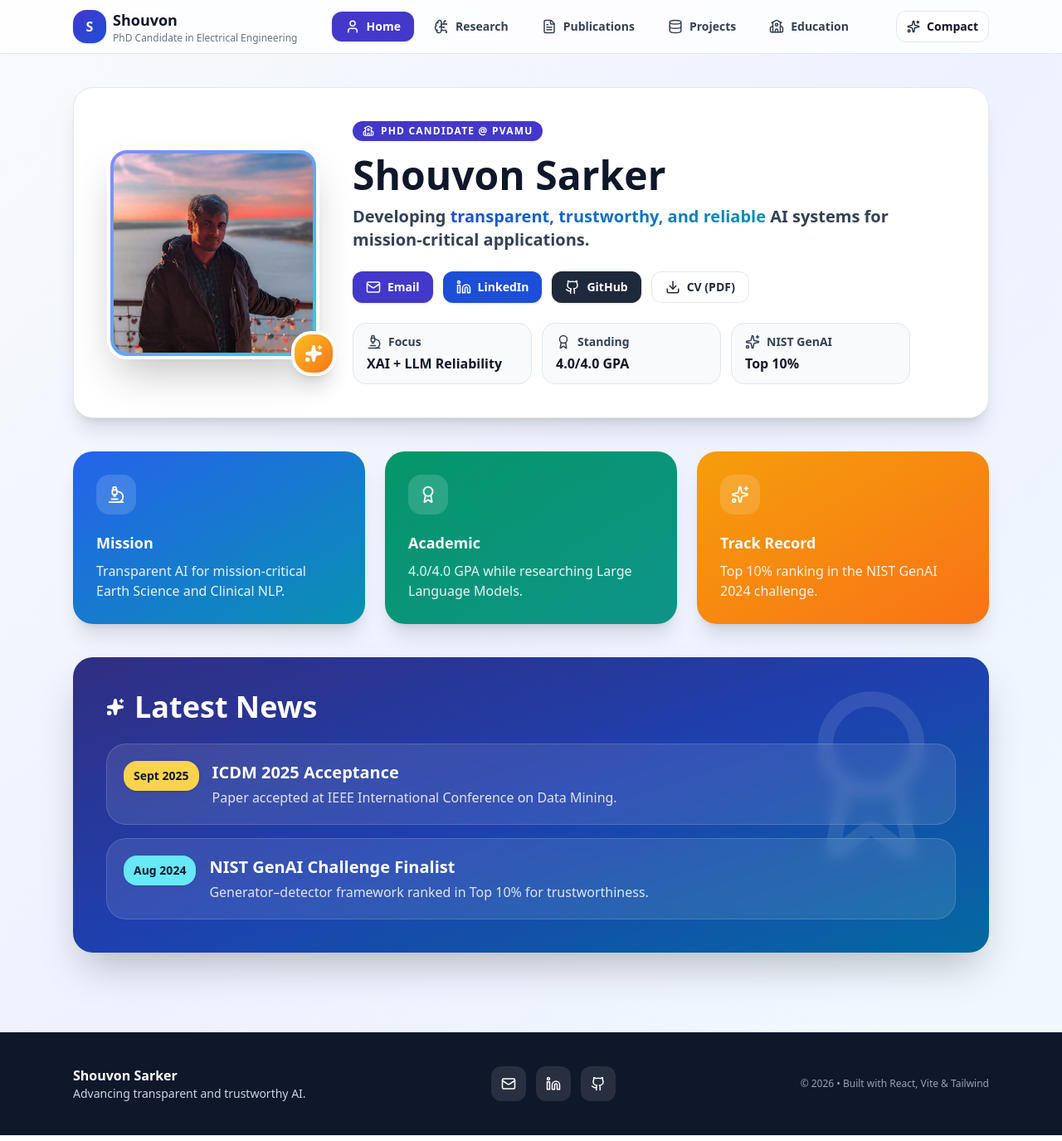
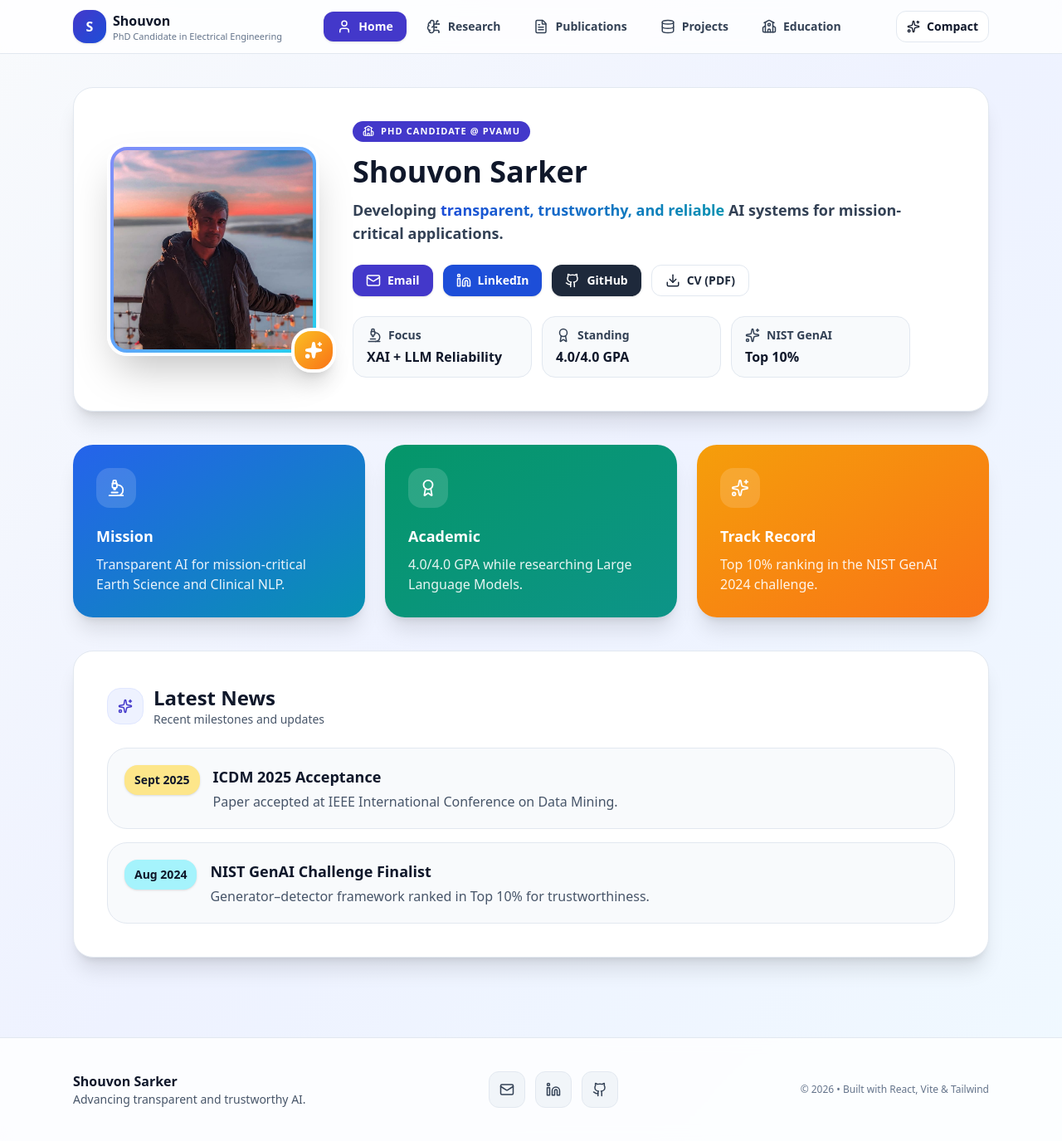
Before and after one commit to shovon095/shovon095.github.io, a React (Vite) app: page / in a window 1280 px wide. Shown: the whole page at 83% size. Built offline with nearby package versions, Linux system fonts and the light colour scheme.

Commit message:
Refine typography and enforce light theme in App.jsx

```diff
--- a/src/App.jsx
+++ b/src/App.jsx
@@ -23,8 +23,8 @@ import profilePic from "./assets/shouvon.jpg";
 /**
  * Comprehensive single-file App.jsx
  * - Multi-page routing (HashRouter for GitHub Pages safety)
- * - Less pink, academic palette (indigo/blue/slate/emerald)
- * - Smaller headers
+ * - Light-only theme
+ * - Smaller headlines + section typography
  * - Reusable components
  * - Your photo in SS-style frame
  */
@@ -78,10 +78,26 @@ const researchAreas = [
 ];
 
 const skills = [
-  { title: "Programming", items: ["Python", "C/C++", "SQL", "MATLAB"], accent: "from-blue-600 to-cyan-600" },
-  { title: "Machine Learning", items: ["PyTorch", "TensorFlow", "Hugging Face", "Scikit-learn"], accent: "from-indigo-600 to-blue-600" },
-  { title: "LLM Tech", items: ["PEFT", "LoRA", "LangChain", "OpenAI API"], accent: "from-emerald-600 to-teal-600" },
-  { title: "Infrastructure", items: ["Linux", "Docker", "AWS", "MySQL", "PostgreSQL"], accent: "from-slate-700 to-slate-900" },
+  {
+    title: "Programming",
+    items: ["Python", "C/C++", "SQL", "MATLAB"],
+    accent: "from-blue-600 to-cyan-600",
+  },
+  {
+    title: "Machine Learning",
+    items: ["PyTorch", "TensorFlow", "Hugging Face", "Scikit-learn"],
+    accent: "from-indigo-600 to-blue-600",
+  },
+  {
+    title: "LLM Tech",
+    items: ["PEFT", "LoRA", "LangChain", "OpenAI API"],
+    accent: "from-emerald-600 to-teal-600",
+  },
+  {
+    title: "Infrastructure",
+    items: ["Linux", "Docker", "AWS", "MySQL", "PostgreSQL"],
+    accent: "from-slate-700 to-slate-900",
+  },
 ];
 
 const publications = {
@@ -133,6 +149,27 @@ const publications = {
       authors: "Sarker, S., Li, X., and Dong, X.",
       accent: "from-slate-600 to-slate-800",
     },
+	      {
+      id: "7",
+      title: "Ensemble BERT for Medication Event Classification on Electronic Health Records",
+      venue: "ICIBM, 2023",
+      authors: "Sarker, S., Qian, L., and Dong, X.",
+      accent: "from-emerald-600 to-slate-800",
+    },
+	     {
+      id: "8",
+      title: "Enhancing Deep Knowledge Tracing via Diffusion Models for Personalized Adaptive Learning",
+      venue: "ASEE, 2024",
+      authors: "Kuo, M., Sarker, S., Qian, L., et al.",
+      accent: "from-emerald-600 to-teal-800",
+    },
+	   {
+      id: "9",
+      title: "Integrating Human-in-the-loop into Swarm Learning for Decentralized Fake News Detection",
+      venue: "IDSTA, 2022",
+      authors: "Dong, X., Sarker, S., Qian, L.",
+      accent: "from-emerald-600 to-slate-800",
+    }
   ],
 };
 
@@ -158,12 +195,24 @@ const projects = [
 ];
 
 const education = [
-  { degree: "PhD in Electrical Engineering", period: "2023 – Present", org: "Prairie View A&M University, USA", gpa: "4.0 / 4.0", active: true },
-  { degree: "MS in Electrical Engineering", period: "2021 – 2022", org: "Prairie View A&M University, USA", gpa: "3.9 / 4.0", active: false },
+  {
+    degree: "PhD in Electrical Engineering",
+    period: "2023 – Present",
+    org: "Prairie View A&M University, USA",
+    gpa: "4.0 / 4.0",
+    active: true,
+  },
+  {
+    degree: "MS in Electrical Engineering",
+    period: "2021 – 2022",
+    org: "Prairie View A&M University, USA",
+    gpa: "3.9 / 4.0",
+    active: false,
+  },
 ];
 
 export default function App() {
-  // Optional: lightweight theme toggle without extra deps
+  // Optional: lightweight spacing toggle without extra deps
   const [compact, setCompact] = useState(false);
 
   const containerPadding = compact ? "py-8" : "py-10";
@@ -171,7 +220,8 @@ export default function App() {
 
   return (
     <Router>
-      <div className="min-h-screen bg-gradient-to-br from-slate-50 via-indigo-50 to-sky-50 text-slate-900">
+      {/* Light-only theme + slightly smaller base typography */}
+      <div className="min-h-screen bg-gradient-to-br from-slate-50 via-indigo-50 to-sky-50 text-slate-900 text-[15px] md:text-[16px]">
         <TopNav compact={compact} setCompact={setCompact} />
 
         <main className={`max-w-6xl mx-auto px-6 ${containerPadding}`}>
@@ -205,8 +255,10 @@ function TopNav({ compact, setCompact }) {
             S
           </div>
           <div className="leading-tight">
-            <div className="font-black text-lg text-slate-900">Shouvon</div>
-            <div className="text-xs text-slate-500 hidden sm:block">{profile.title}</div>
+            <div className="font-black text-base text-slate-900">Shouvon</div>
+            <div className="text-[11px] text-slate-500 hidden sm:block">
+              {profile.title}
+            </div>
           </div>
         </NavLink>
 
@@ -247,20 +299,33 @@ function TopNav({ compact, setCompact }) {
 
 function Footer() {
   return (
-    <footer className="mt-14 py-10 bg-slate-900 text-white">
+    // Light-only footer
+    <footer className="mt-14 py-10 bg-white/80 backdrop-blur border-t border-slate-200">
       <div className="max-w-6xl mx-auto px-6 flex flex-col md:flex-row items-center justify-between gap-6">
         <div>
-          <p className="font-black text-base">{profile.name}</p>
-          <p className="text-sm text-slate-300">{profile.tagline}</p>
+          <p className="font-black text-base text-slate-900">{profile.name}</p>
+          <p className="text-sm text-slate-600">{profile.tagline}</p>
         </div>
 
         <div className="flex gap-3">
-          <IconButton href={`mailto:${profile.email}`} label="Email" icon={<Mail size={18} />} />
-          <IconButton href={profile.linkedin} label="LinkedIn" icon={<Linkedin size={18} />} />
-          <IconButton href={profile.github} label="GitHub" icon={<Github size={18} />} />
+          <IconButton
+            href={`mailto:${profile.email}`}
+            label="Email"
+            icon={<Mail size={18} />}
+          />
+          <IconButton
+            href={profile.linkedin}
+            label="LinkedIn"
+            icon={<Linkedin size={18} />}
+          />
+          <IconButton
+            href={profile.github}
+            label="GitHub"
+            icon={<Github size={18} />}
+          />
         </div>
 
-        <p className="text-xs text-slate-400">© 2026 • Built with React, Vite & Tailwind</p>
+        <p className="text-xs text-slate-500">© 2026 • Built with React, Vite & Tailwind</p>
       </div>
     </footer>
   );
@@ -277,15 +342,17 @@ function Home() {
         <SSFrame photo={profile.photo} alt={profile.name} />
 
         <div className="text-center lg:text-left">
-          <p className="inline-flex items-center gap-2 text-xs font-black tracking-widest uppercase px-3 py-1 rounded-full bg-indigo-700 text-white">
+          <p className="inline-flex items-center gap-2 text-[11px] font-black tracking-widest uppercase px-3 py-1 rounded-full bg-indigo-700 text-white">
             <School size={14} /> PhD Candidate @ PVAMU
           </p>
 
-          <h1 className="mt-4 text-4xl md:text-5xl font-black text-slate-900">
+          {/* Smaller hero name */}
+          <h1 className="mt-4 text-3xl md:text-4xl font-black text-slate-900">
             {profile.name}
           </h1>
 
-          <p className="mt-3 text-lg md:text-xl font-semibold text-slate-700 max-w-2xl">
+          {/* Slightly smaller tagline */}
+          <p className="mt-3 text-base md:text-lg font-semibold text-slate-700 max-w-2xl">
             Developing{" "}
             <span className="text-transparent bg-clip-text bg-gradient-to-r from-blue-700 to-cyan-600">
               transparent, trustworthy, and reliable
@@ -343,30 +410,33 @@ function Home() {
         />
       </section>
 
-      <section className="bg-gradient-to-br from-indigo-900 via-blue-800 to-sky-700 rounded-3xl p-10 text-white shadow-2xl relative overflow-hidden">
-        <div className="absolute top-0 right-0 p-8 opacity-10">
-          <Award size={220} />
+      {/* Light-only Latest News section */}
+      <section className="bg-white rounded-3xl p-10 shadow-xl border border-slate-200">
+        <div className="flex items-center gap-3">
+          <div className="p-3 rounded-2xl bg-indigo-50 text-indigo-700 border border-indigo-100">
+            <Sparkles size={18} />
           </div>
-
-        <div className="relative">
-          <h2 className="text-3xl md:text-4xl font-black flex items-center gap-3">
-            <Sparkles size={22} fill="white" /> Latest News
-          </h2>
+          <div>
+            <h2 className="text-xl md:text-2xl font-black text-slate-900">Latest News</h2>
+            <p className="text-sm text-slate-600 font-medium">Recent milestones and updates</p>
+          </div>
+        </div>
 
         <div className="mt-6 space-y-4">
           <NewsCard
             date="Sept 2025"
             title="ICDM 2025 Acceptance"
             desc="Paper accepted at IEEE International Conference on Data Mining."
-              tagColor="bg-amber-300"
+            tagColor="bg-amber-200"
+            light
           />
           <NewsCard
             date="Aug 2024"
             title="NIST GenAI Challenge Finalist"
             desc="Generator–detector framework ranked in Top 10% for trustworthiness."
-              tagColor="bg-cyan-300"
+            tagColor="bg-cyan-200"
+            light
           />
-          </div>
         </div>
       </section>
     </div>
@@ -377,7 +447,7 @@ function Research() {
   return (
     <div className="space-y-10">
       <PageHeader
-        icon={<BrainCircuit size={28} />}
+        icon={<BrainCircuit size={24} />}
         title="Research & Expertise"
         subtitle="Core areas and technical strengths"
         accent="from-indigo-700 to-blue-700"
@@ -408,7 +478,7 @@ function Publications() {
   return (
     <div className="space-y-10">
       <PageHeader
-        icon={<FileText size={28} />}
+        icon={<FileText size={24} />}
         title="Publications"
         subtitle="Manuscripts and conference proceedings"
         accent="from-emerald-700 to-teal-700"
@@ -441,7 +511,7 @@ function Projects() {
   return (
     <div className="space-y-10">
       <PageHeader
-        icon={<Database size={28} />}
+        icon={<Database size={24} />}
         title="Projects"
         subtitle="Featured work and open-source activity"
         accent="from-sky-700 to-cyan-700"
@@ -455,8 +525,8 @@ function Projects() {
 
       <div className="bg-white p-8 rounded-3xl shadow-xl border border-slate-200">
         <div className="flex items-center justify-between flex-wrap gap-3">
-          <h3 className="text-xl md:text-2xl font-black text-slate-900 flex items-center gap-2">
-            <Github size={20} /> Open Source Activity
+          <h3 className="text-lg md:text-xl font-black text-slate-900 flex items-center gap-2">
+            <Github size={18} /> Open Source Activity
           </h3>
           <a
             href={profile.github}
@@ -484,7 +554,7 @@ function Education() {
   return (
     <div className="space-y-10">
       <PageHeader
-        icon={<School size={28} />}
+        icon={<School size={24} />}
         title="Education"
         subtitle="Academic background and training"
         accent="from-amber-700 to-orange-600"
@@ -506,12 +576,13 @@ function Education() {
 function PageHeader({ icon, title, subtitle, accent }) {
   return (
     <div className="flex items-start gap-4">
-      <div className={`p-4 rounded-3xl text-white shadow-xl bg-gradient-to-br ${accent}`}>
+      <div className={`p-3 rounded-3xl text-white shadow-xl bg-gradient-to-br ${accent}`}>
         {icon}
       </div>
       <div>
-        <h2 className="text-4xl md:text-[2.5rem] font-black text-slate-900">{title}</h2>
-        <p className="mt-1 text-slate-600 font-medium">{subtitle}</p>
+        {/* Smaller page header title */}
+        <h2 className="text-2xl md:text-3xl font-black text-slate-900">{title}</h2>
+        <p className="mt-1 text-sm text-slate-600 font-medium">{subtitle}</p>
       </div>
     </div>
   );
@@ -520,8 +591,9 @@ function PageHeader({ icon, title, subtitle, accent }) {
 function SectionTitle({ badge, title }) {
   return (
     <div className="flex items-center gap-3">
-      <span className="text-xl">{badge}</span>
-      <h3 className="text-base md:text-lg font-black text-slate-900 uppercase tracking-widest">
+      <span className="text-lg">{badge}</span>
+      {/* Smaller section title */}
+      <h3 className="text-sm md:text-base font-black text-slate-900 uppercase tracking-wide">
         {title}
       </h3>
     </div>
@@ -530,9 +602,9 @@ function SectionTitle({ badge, title }) {
 
 function CardPanel({ title, accent, children }) {
   return (
-    <div className={`bg-white p-8 rounded-3xl shadow-xl border border-slate-200`}>
+    <div className="bg-white p-8 rounded-3xl shadow-xl border border-slate-200">
       <div className={`border-l-4 ${accent} pl-4`}>
-        <p className="text-sm font-black text-slate-500 uppercase tracking-widest">{title}</p>
+        <p className="text-xs font-black text-slate-500 uppercase tracking-widest">{title}</p>
       </div>
       <div className="mt-6">{children}</div>
     </div>
@@ -543,7 +615,11 @@ function SSFrame({ photo, alt }) {
   return (
     <div className="relative">
       <div className="w-60 h-60 md:w-64 md:h-64 rounded-3xl shadow-2xl overflow-hidden border-4 border-white bg-gradient-to-br from-indigo-400 via-blue-400 to-cyan-400 p-1">
-        <img src={photo} alt={alt} className="w-full h-full object-cover object-top rounded-2xl" />
+        <img
+          src={photo}
+          alt={alt}
+          className="w-full h-full object-cover object-top rounded-2xl"
+        />
       </div>
       <div className="absolute -bottom-5 -right-5 bg-gradient-to-br from-amber-400 to-orange-500 p-3 rounded-3xl shadow-xl border-4 border-white">
         <Sparkles className="text-white" size={22} fill="white" />
@@ -603,16 +679,34 @@ function InfoCard({ icon, title, desc, accent }) {
       <div className="w-12 h-12 rounded-2xl bg-white/15 flex items-center justify-center mb-5">
         {icon}
       </div>
-      <h3 className="text-lg font-black">{title}</h3>
-      <p className="mt-2 text-white/90">{desc}</p>
+      <h3 className="text-base md:text-lg font-black">{title}</h3>
+      <p className="mt-2 text-white/90 text-sm md:text-base">{desc}</p>
     </div>
   );
 }
 
-function NewsCard({ date, title, desc, tagColor }) {
+function NewsCard({ date, title, desc, tagColor, light = false }) {
+  if (light) {
+    return (
+      <div className="flex gap-4 items-start bg-slate-50 border border-slate-200 p-5 rounded-3xl">
+        <div
+          className={`${tagColor} text-slate-900 px-3 py-2 rounded-2xl text-sm font-black whitespace-nowrap shadow`}
+        >
+          {date}
+        </div>
+        <div>
+          <p className="font-black text-base md:text-lg text-slate-900">{title}</p>
+          <p className="mt-1 text-slate-600 text-sm md:text-base">{desc}</p>
+        </div>
+      </div>
+    );
+  }
+
   return (
     <div className="flex gap-4 items-start bg-white/10 border border-white/15 backdrop-blur p-5 rounded-3xl">
-      <div className={`${tagColor} text-slate-900 px-3 py-2 rounded-2xl text-sm font-black whitespace-nowrap shadow`}>
+      <div
+        className={`${tagColor} text-slate-900 px-3 py-2 rounded-2xl text-sm font-black whitespace-nowrap shadow`}
+      >
         {date}
       </div>
       <div>
@@ -628,7 +722,7 @@ function ResearchRow({ title, desc, accent }) {
     <div className="flex gap-4 p-5 bg-white rounded-2xl shadow-md border border-slate-100 hover:shadow-lg transition">
       <div className={`w-2 rounded-full bg-gradient-to-b ${accent}`} />
       <div>
-        <p className="font-black text-slate-900">{title}</p>
+        <p className="font-black text-slate-900 text-sm md:text-base">{title}</p>
         <p className="mt-1 text-sm text-slate-600">{desc}</p>
       </div>
     </div>
@@ -643,7 +737,7 @@ function SkillCategory({ title, items, accent }) {
         {items.map((it) => (
           <span
             key={it}
-            className={`px-3 py-2 rounded-xl text-xs font-black text-white bg-gradient-to-r ${accent} shadow`}
+            className={`px-3 py-2 rounded-xl text-[11px] md:text-xs font-black text-white bg-gradient-to-r ${accent} shadow`}
           >
             {it}
           </span>
@@ -662,7 +756,7 @@ function PubCard({ id, title, venue, authors, featured, accent = "from-slate-700
             {id}
           </span>
           <div>
-            <h4 className="text-lg md:text-xl font-black">{title}</h4>
+            <h4 className="text-base md:text-lg font-black">{title}</h4>
             <p className="mt-2 text-white/90 text-sm font-medium">{authors}</p>
             <div className="mt-3 flex flex-wrap items-center gap-2">
               <span className="text-xs font-bold px-3 py-1.5 rounded-xl bg-white/15">
@@ -681,11 +775,13 @@ function PubCard({ id, title, venue, authors, featured, accent = "from-slate-700
   return (
     <div className="p-7 rounded-3xl bg-white shadow-lg border border-slate-200 hover:shadow-xl transition">
       <div className="flex gap-5">
-        <span className={`w-10 h-10 rounded-2xl bg-gradient-to-r ${accent} text-white flex items-center justify-center font-black shadow`}>
+        <span
+          className={`w-10 h-10 rounded-2xl bg-gradient-to-r ${accent} text-white flex items-center justify-center font-black shadow`}
+        >
           {id}
         </span>
         <div>
-          <h4 className="text-lg font-black text-slate-900">{title}</h4>
+          <h4 className="text-base md:text-lg font-black text-slate-900">{title}</h4>
           <p className="mt-2 text-sm text-slate-600 font-medium">{authors}</p>
           <div className="mt-3">
             <span className="text-xs font-bold px-3 py-1.5 rounded-xl bg-slate-100 text-slate-700">
@@ -703,13 +799,20 @@ function ProjectCard({ title, subtitle, desc, tags, link, accent }) {
     <div className="bg-white rounded-3xl overflow-hidden shadow-xl border border-slate-200 hover:shadow-2xl transition group">
       <div className={`h-3 bg-gradient-to-r ${accent}`} />
       <div className="p-7">
-        <h3 className="text-xl font-black text-slate-900 group-hover:text-indigo-800 transition">{title}</h3>
-        <p className="mt-1 text-xs font-bold uppercase tracking-widest text-slate-400">{subtitle}</p>
-        <p className="mt-4 text-slate-600">{desc}</p>
+        <h3 className="text-lg md:text-xl font-black text-slate-900 group-hover:text-indigo-800 transition">
+          {title}
+        </h3>
+        <p className="mt-1 text-[11px] font-bold uppercase tracking-widest text-slate-400">
+          {subtitle}
+        </p>
+        <p className="mt-4 text-slate-600 text-sm md:text-base">{desc}</p>
 
         <div className="mt-5 flex flex-wrap gap-2">
           {tags.map((t) => (
-            <span key={t} className={`px-3 py-1.5 rounded-xl text-xs font-black text-white bg-gradient-to-r ${accent} shadow`}>
+            <span
+              key={t}
+              className={`px-3 py-1.5 rounded-xl text-[11px] md:text-xs font-black text-white bg-gradient-to-r ${accent} shadow`}
+            >
               {t}
             </span>
           ))}
@@ -736,13 +839,23 @@ function EducationCard({ degree, period, org, gpa, active }) {
 
       <div className="bg-white p-7 rounded-3xl shadow-xl border border-slate-200 hover:shadow-2xl transition">
         <div className="flex items-start justify-between gap-3 flex-wrap">
-          <h3 className="text-xl font-black text-slate-900">{degree}</h3>
-          <span className={`text-xs font-black px-3 py-1.5 rounded-full text-white ${active ? "bg-sky-600" : "bg-slate-600"}`}>
+          <h3 className="text-lg md:text-xl font-black text-slate-900">{degree}</h3>
+          <span
+            className={`text-xs font-black px-3 py-1.5 rounded-full text-white ${
+              active ? "bg-sky-600" : "bg-slate-600"
+            }`}
+          >
             {period}
           </span>
         </div>
         <p className="mt-2 text-slate-600 font-bold">{org}</p>
-        <div className={`mt-4 inline-flex items-center gap-2 px-4 py-2 rounded-2xl text-sm font-black ${active ? "bg-emerald-600 text-white" : "bg-slate-100 text-slate-800 border border-slate-200"}`}>
+        <div
+          className={`mt-4 inline-flex items-center gap-2 px-4 py-2 rounded-2xl text-sm font-black ${
+            active
+              ? "bg-emerald-600 text-white"
+              : "bg-slate-100 text-slate-800 border border-slate-200"
+          }`}
+        >
           <Sparkles size={16} /> GPA: {gpa}
         </div>
       </div>
@@ -757,7 +870,7 @@ function IconButton({ href, label, icon }) {
       target={href.startsWith("http") ? "_blank" : undefined}
       rel={href.startsWith("http") ? "noreferrer" : undefined}
       aria-label={label}
-      className="p-3 rounded-xl bg-white/10 hover:bg-white/15 transition"
+      className="p-3 rounded-xl bg-slate-100 hover:bg-slate-200 border border-slate-200 transition text-slate-700"
     >
       {icon}
     </a>
```
Lines whose indentation alone changed are shown as unchanged.
